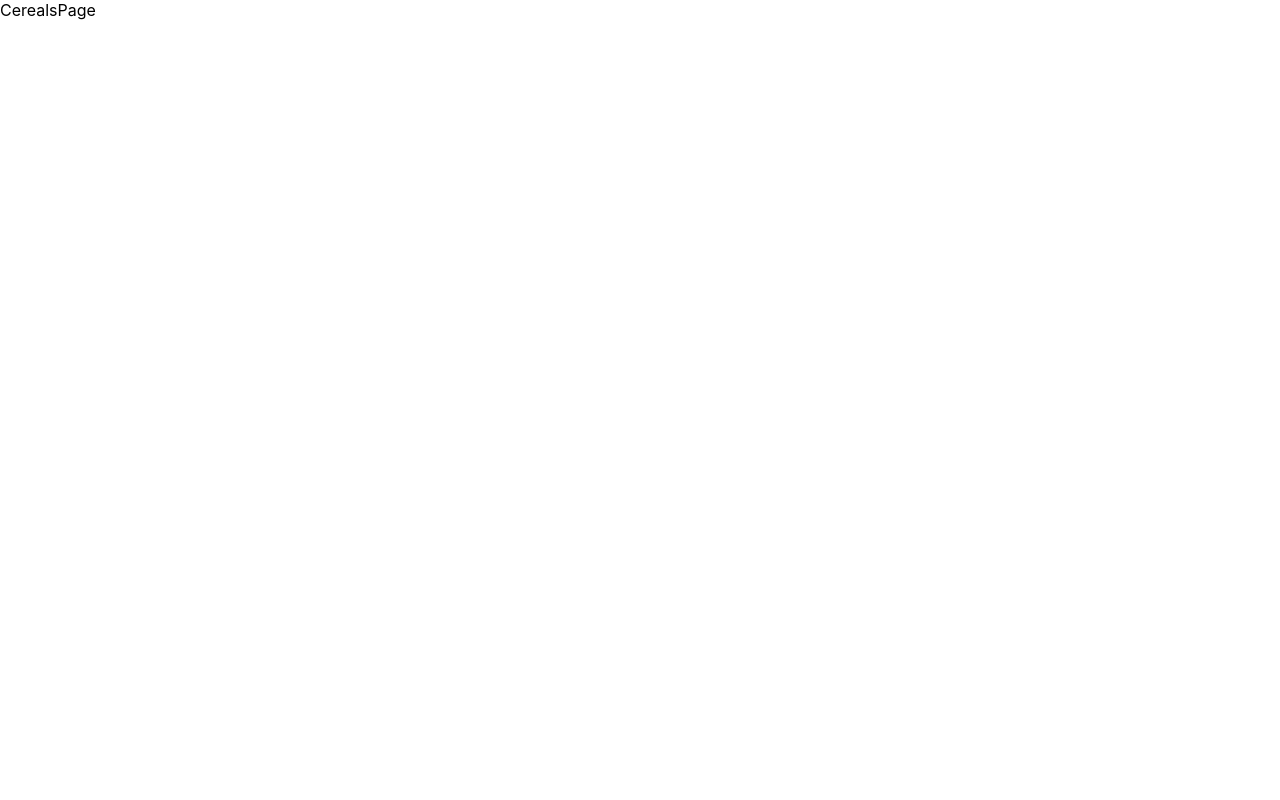
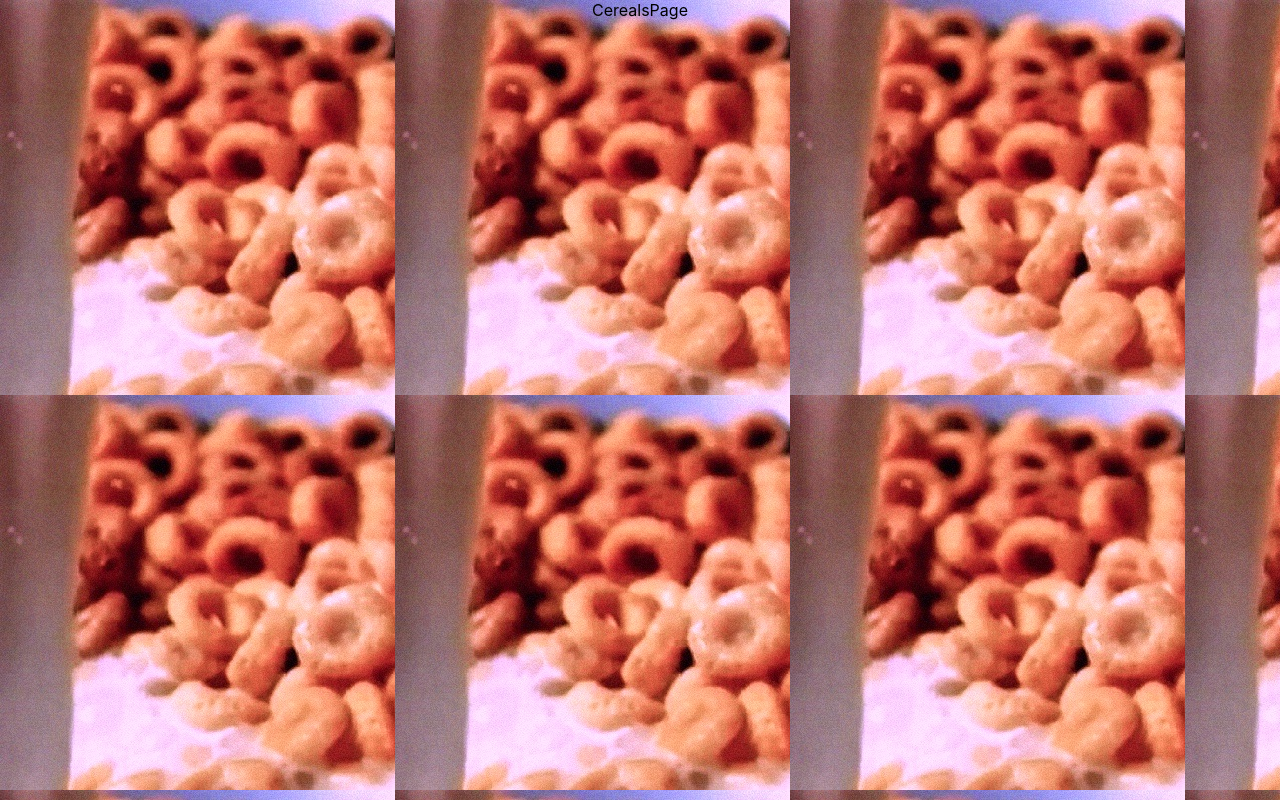
Before and after one commit to JeffreyAllison/REACTscratchcereallist, a React (Create React App) app: page / in a window 1280 px wide. Built offline with nearby package versions, Linux system fonts and the light colour scheme.

Commit message:
added background image and imported app.css to cerealspage.js

```diff
--- a/src/App.css
+++ b/src/App.css
@@ -1,3 +1,7 @@
+body {
+  background-image: url(./cereal.jpeg);
+}
+
 .App {
   text-align: center;
 }
--- a/src/App.js
+++ b/src/App.js
@@ -10,11 +10,9 @@ export default function App() {
         <Switch>
           <Route exact path="/">
             <CerealsPage />
-            {/* this home page route should list all the beanies */}
           </Route>
           <Route exact path="/cereals/:id">
             <CerealDetail />
-            {/* this route should point to a particular beanie baby by id and render that specific BeanieDetail page */}
           </Route>
         </Switch>
       </div>
--- a/src/CerealsPage.js
+++ b/src/CerealsPage.js
@@ -1,4 +1,5 @@
 import React from 'react';
+import './App.css';
 
 export default function CerealsPage() {
   return <div>CerealsPage</div>;
```
